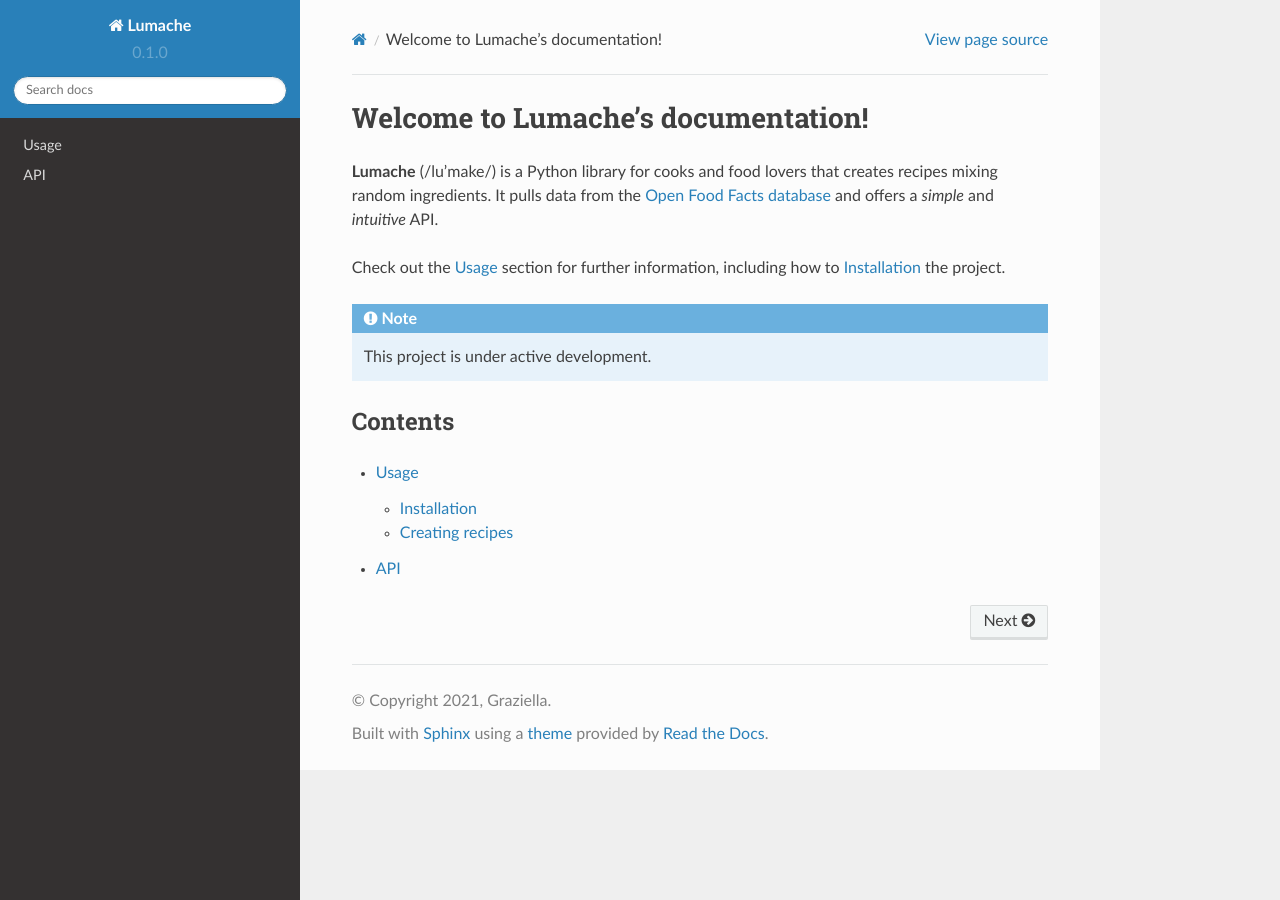
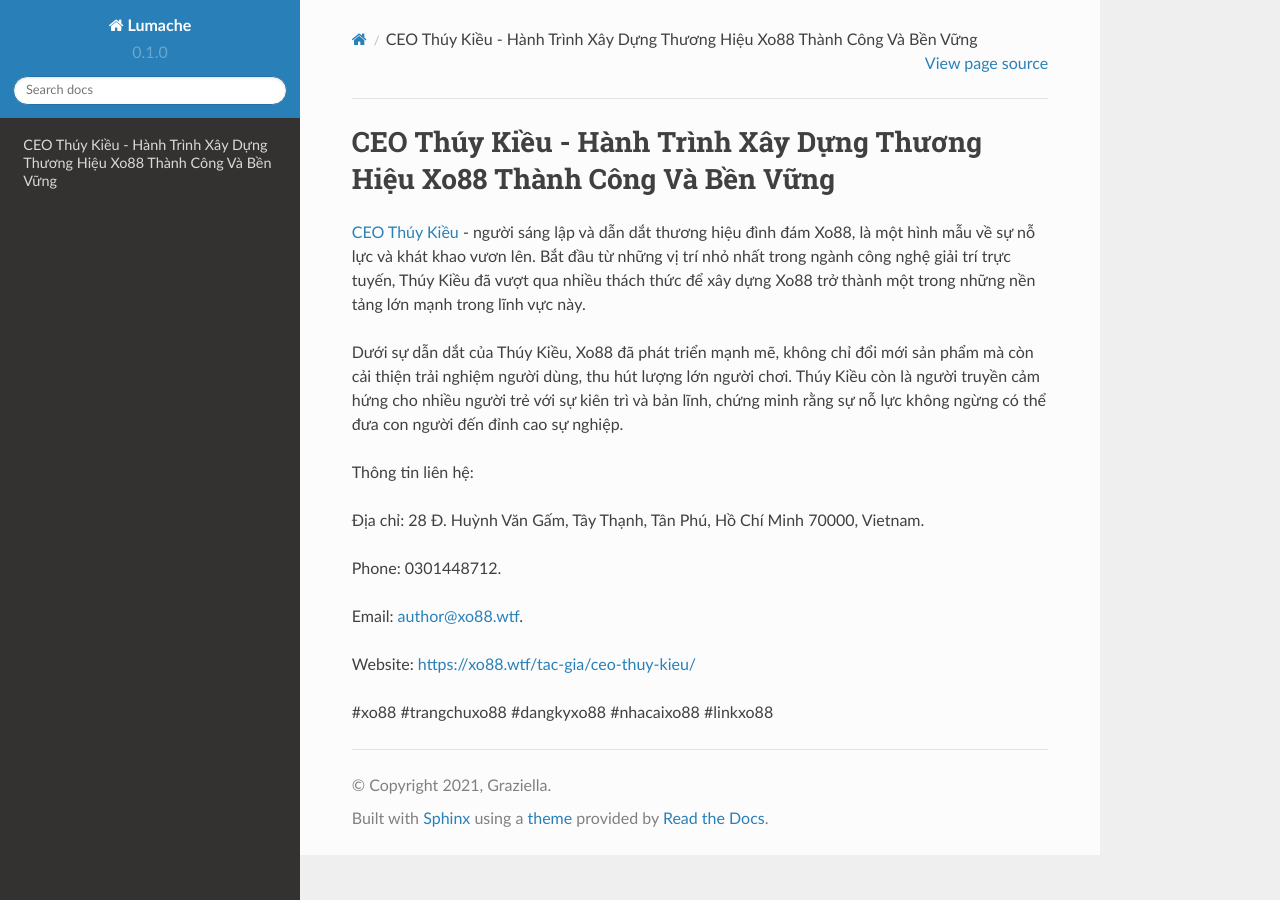
Before and after one commit to vanthanhtuan2022/ceothuykieu, a Sphinx documentation site: the page built from docs/source/index.rst, in a window 1280 px wide. Built offline with Sphinx 7.4.7 and the Read the Docs theme 2.0.0, drawn with Linux system fonts in a browser that asks for light colours.

Commit message:
Update index.rst

```diff
--- a/docs/source/index.rst
+++ b/docs/source/index.rst
@@ -1,22 +1,18 @@
-Welcome to Lumache's documentation!
+CEO Thúy Kiều - Hành Trình Xây Dựng Thương Hiệu Xo88 Thành Công Và Bền Vững
 ===================================
 
-**Lumache** (/lu'make/) is a Python library for cooks and food lovers
-that creates recipes mixing random ingredients.
-It pulls data from the `Open Food Facts database <https://world.openfoodfacts.org/>`_
-and offers a *simple* and *intuitive* API.
+`CEO Thúy Kiều <https://xo88.wtf/tac-gia/ceo-thuy-kieu/>`_ - người sáng lập và dẫn dắt thương hiệu đình đám Xo88, là một hình mẫu về sự nỗ lực và khát khao vươn lên. Bắt đầu từ những vị trí nhỏ nhất trong ngành công nghệ giải trí trực tuyến, Thúy Kiều đã vượt qua nhiều thách thức để xây dựng Xo88 trở thành một trong những nền tảng lớn mạnh trong lĩnh vực này.
 
-Check out the :doc:`usage` section for further information, including
-how to :ref:`installation` the project.
+Dưới sự dẫn dắt của Thúy Kiều, Xo88 đã phát triển mạnh mẽ, không chỉ đổi mới sản phẩm mà còn cải thiện trải nghiệm người dùng, thu hút lượng lớn người chơi. Thúy Kiều còn là người truyền cảm hứng cho nhiều người trẻ với sự kiên trì và bản lĩnh, chứng minh rằng sự nỗ lực không ngừng có thể đưa con người đến đỉnh cao sự nghiệp.
 
-.. note::
+Thông tin liên hệ:
 
-   This project is under active development.
+Địa chỉ: 28 Đ. Huỳnh Văn Gấm, Tây Thạnh, Tân Phú, Hồ Chí Minh 70000, Vietnam.
 
-Contents
---------
+Phone: 0301448712.
 
-.. toctree::
+Email: author@xo88.wtf.
 
-   usage
-   api
+Website: https://xo88.wtf/tac-gia/ceo-thuy-kieu/
+
+#xo88 #trangchuxo88 #dangkyxo88 #nhacaixo88 #linkxo88
```
